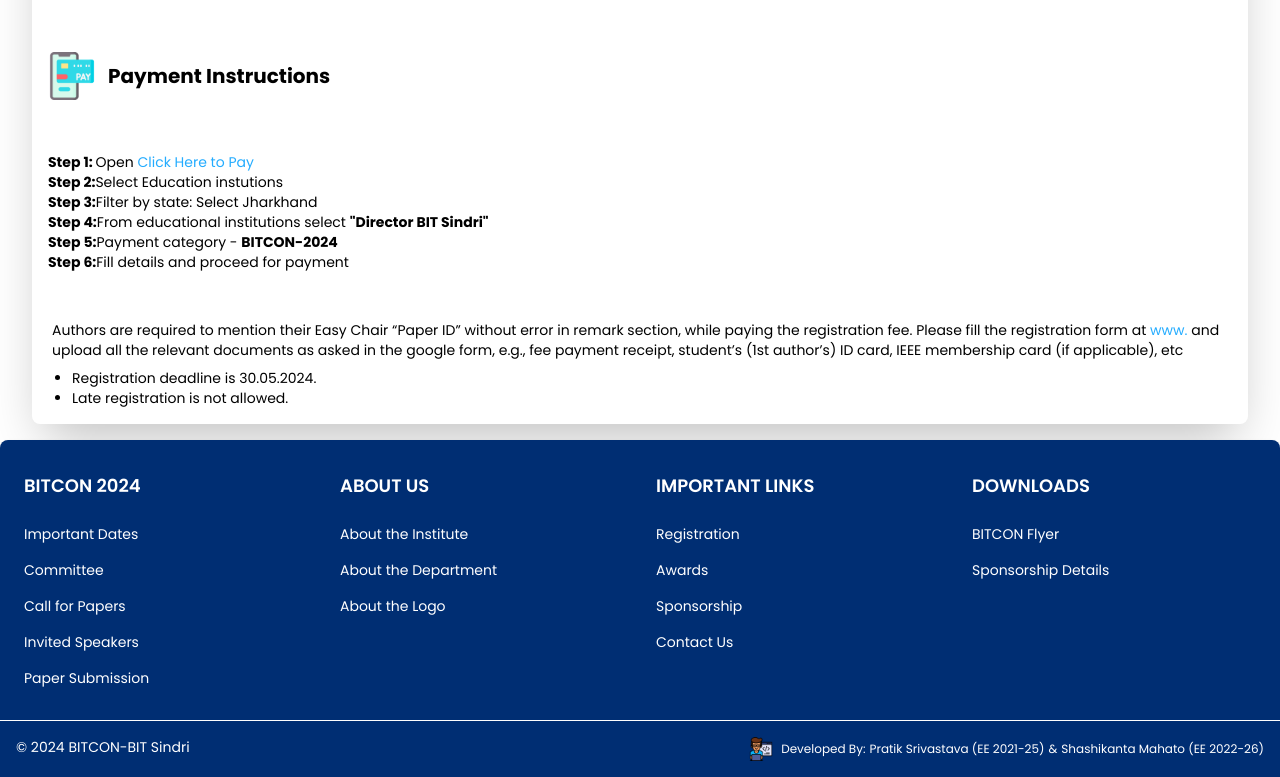
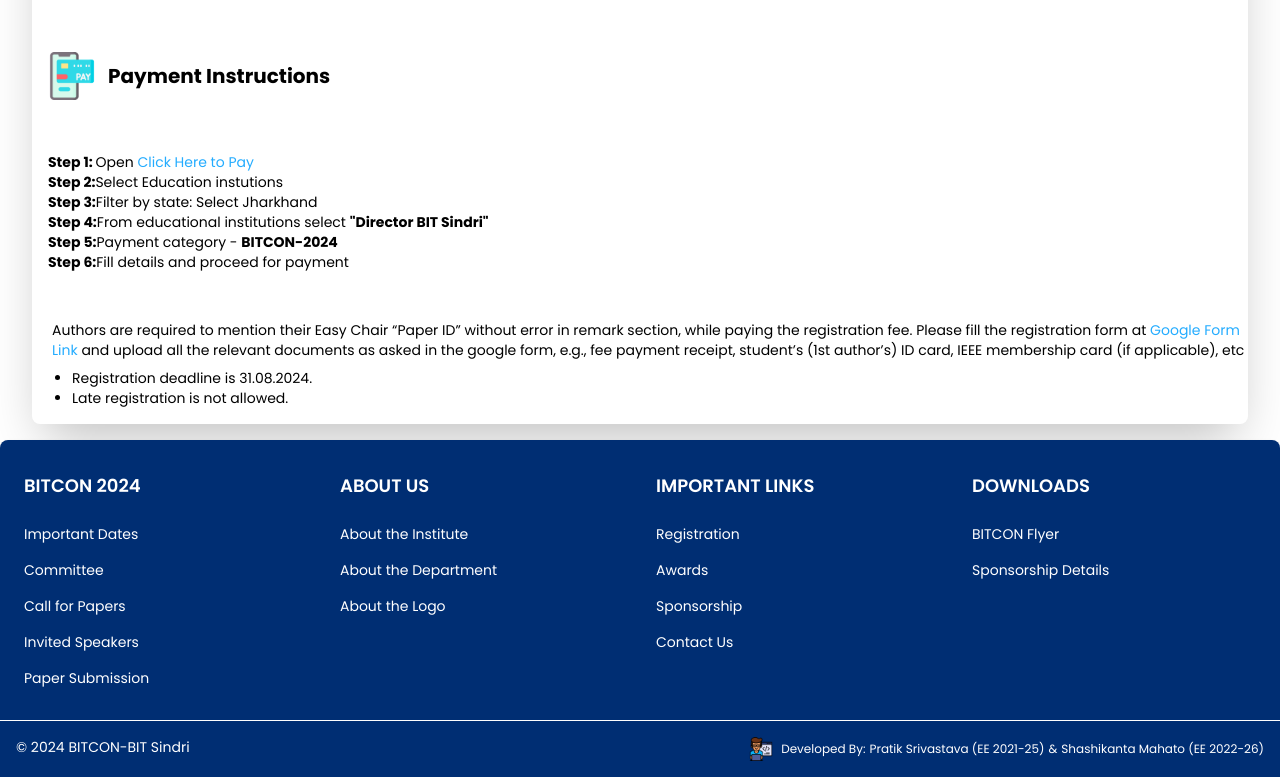
Before and after one commit to pratiksrivastava01/bitcon2023, a Next.js app: page /registration in a window 1280 px wide. Shown: the part 1650-2427 px from the top of the page. Built offline with nearby package versions, Linux system fonts and the light colour scheme; a web font is replaced by a local one.

Commit message:
Updates7.2 by Shashikanta2234

```diff
--- a/pages/PaperSubmission/info.jsx
+++ b/pages/PaperSubmission/info.jsx
@@ -49,7 +49,7 @@ const info = () => {
             conference should meet these criteria and must not be under
             consideration for publication elsewhere. The paper should be in the
             format strictly as per the Paper Template given below. The papers
-            should be drafted in English with a maximum of Eight (6) pages and
+            should be drafted in English with a maximum of Six (6) pages and
             minimum of 4 pages including figures, tables and references. The
             paper will be peer reviewed by domain experts of the respective
             tracks by the Technical Program Committee. Authors should submit the
--- a/pages/registration.js
+++ b/pages/registration.js
@@ -257,13 +257,13 @@ const registration = () => {
             Authors are required to mention their Easy Chair “Paper ID” without
             error in remark section, while paying the registration fee. Please
             fill the registration form at{" "}
-            <span className="text-blue">www.</span> and upload all the relevant
+            <span className="text-blue"><a href="#">Google Form Link</a></span> and upload all the relevant
             documents as asked in the google form, e.g., fee payment receipt,
             student’s (1st author’s) ID card, IEEE membership card (if
             applicable), etc
           </p>
           <ul className="list-disc ml-5 mt-2 text-sm sm:text-xs">
-            <li>Registration deadline is 30.05.2024.</li>
+            <li>Registration deadline is 31.08.2024.</li>
             <li>Late registration is not allowed.</li>
           </ul>
         </div>
```
